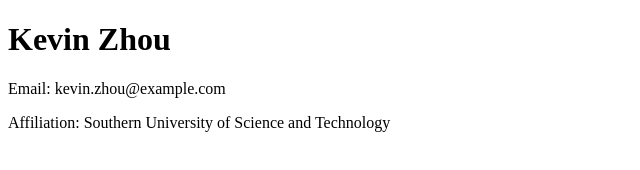
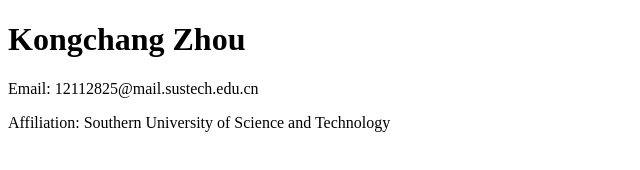
Before and after one commit to QingFengXiao214/Kongchang-Zhou, a plain HTML site: page index.html in a window 1280 px wide. Shown: the whole page, without its empty margins (0-640 px from the left). Drawn offline with Linux system fonts and the light colour scheme.

Commit message:
index.html

```diff
--- a/index.html
+++ b/index.html
@@ -5,8 +5,8 @@
   <title>Kevin Zhou</title>
 </head>
 <body>
-  <h1>Kevin Zhou</h1>
-  <p>Email: kevin.zhou@example.com</p>
+  <h1>Kongchang Zhou</h1>
+  <p>Email: 12112825@mail.sustech.edu.cn</p>
   <p>Affiliation: Southern University of Science and Technology</p>
 </body>
 </html>
```
